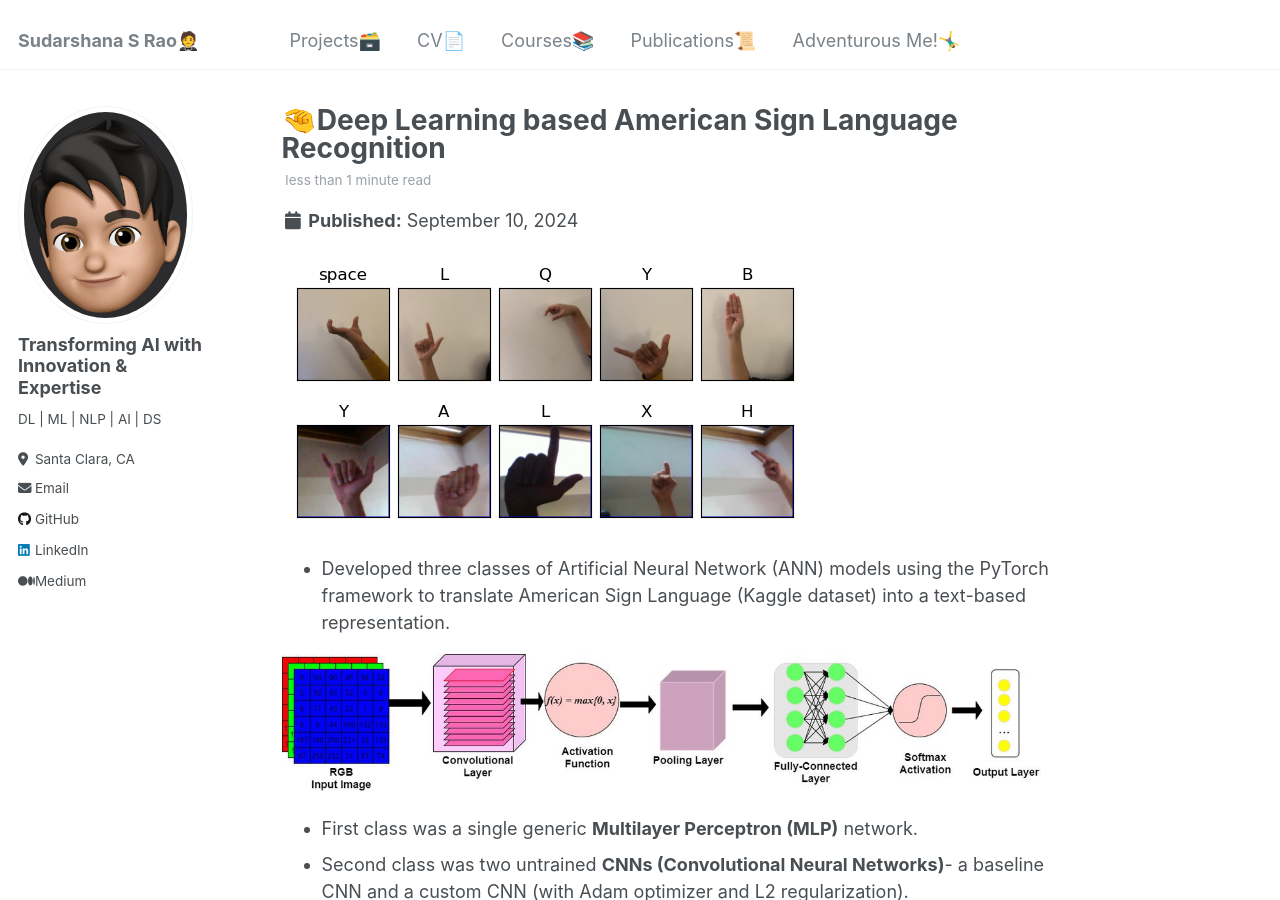
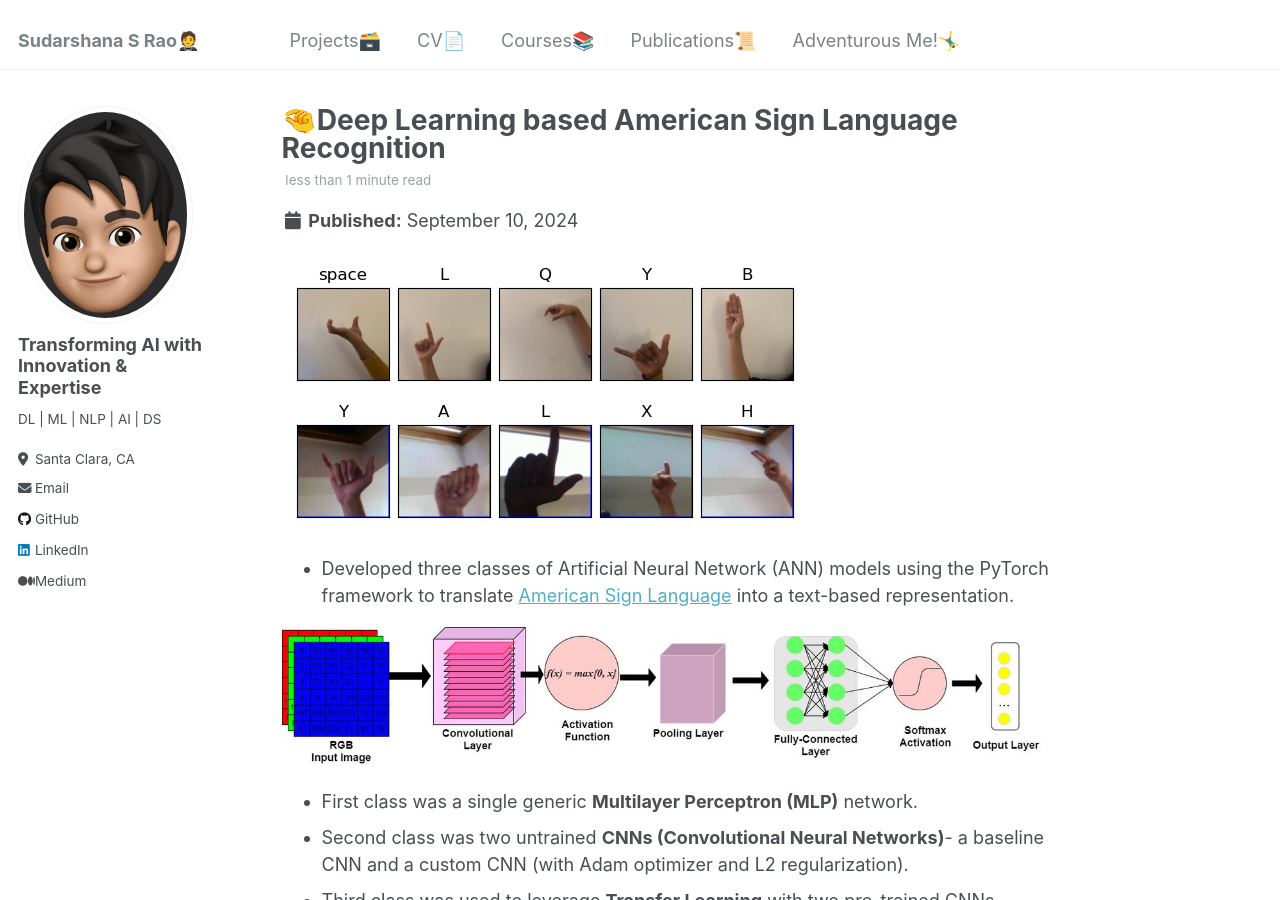
Before and after one commit to SudarshanaSRao/SudarshanaSRao.github.io, a Jekyll site: the page built from _portfolio/portfolio-5.md, in a window 1280 px wide and 900 px high. Built offline with Jekyll 4.4.1, drawn with Linux system fonts in a browser that asks for light colours.

Commit message:
Update portfolio-5.md

```diff
--- a/_portfolio/portfolio-5.md
+++ b/_portfolio/portfolio-5.md
@@ -7,7 +7,7 @@ collection: portfolio
 <img src="/images/test-dataset1.png" style="cursor: crosshair;">
 <img src="/images/dataset.png" style="cursor: crosshair;">
 
-* Developed three classes of Artificial Neural Network (ANN) models using the PyTorch framework to translate American Sign Language (Kaggle dataset) into a text-based representation.
+* Developed three classes of Artificial Neural Network (ANN) models using the PyTorch framework to translate [American Sign Language](https://www.kaggle.com/datasets/grassknoted/asl-alphabet) into a text-based representation.
 
 <img src="/images/cnnarchitecture.jpg" style="cursor: crosshair;">
 
```
